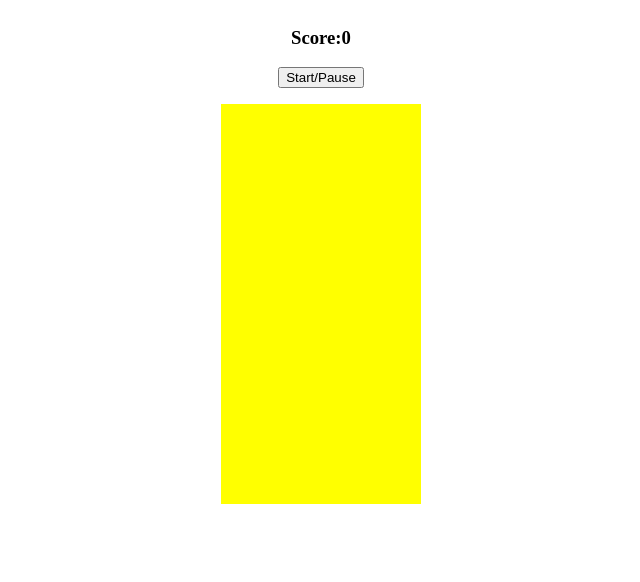
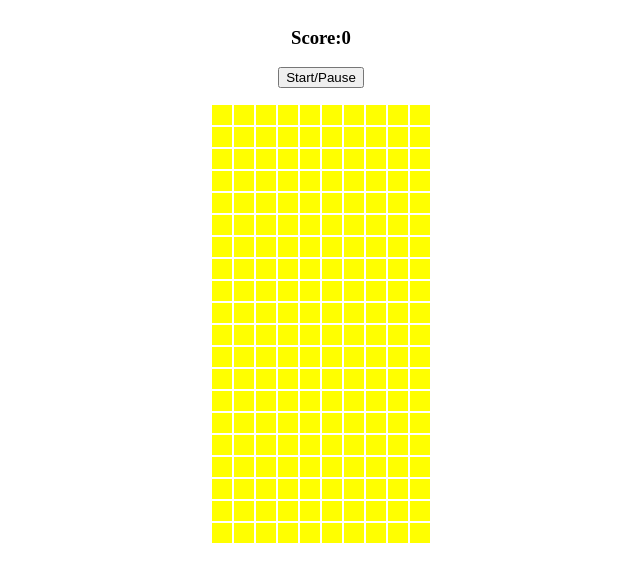
Before and after one commit to Olisun/Tetris, a plain HTML site: page index.html in a window 1280 px wide. Shown: the whole page, without its empty margins (319-959 px from the left). Drawn offline with Linux system fonts and the light colour scheme.

Commit message:
fixed grid in css. added shapes for the first 2 tetrominos in app.js

```diff
--- a/app.js
+++ b/app.js
@@ -2,16 +2,26 @@ document.addEventListener('DOMContentLoaded', () => {
   const grid = document.querySelector('.grid');
   // Turning all the sqaures into an array.
   let squares = Array.from(document.querySelectorAll('.grid div'));
-  const ScoreDisplay = document.getElementById('score');
-  const StartButton = document.getElementById('start');
+  const ScoreDisplay = document.querySelector('#score');
+  const StartButton = document.querySelector('#start');
   const width = 10;
 
-  console.log(squares)
+  // The tetris blocks.  See TUT for explanation for how they were drawn in Excel.
+  const lTetromino = [
+    [1, width + 1, width * 2 + 1, 2],
+    [width, width + 1, width + 2, width * 2 + 2],
+    [1, width + 1, width * 2 + 1, width * 2],
+    [width, width * 2, width * 2 + 1, width * 2 + 2]
+  ]
+
+  const zTetromino = [
+    [0, width, width + 1, width * 2 + 1],
+    [width + 1, width + 2, width * 2, width * 2 + 1],
+    [0, width, width + 1, width * 2 + 1],
+    [width + 1, width + 2, width * 2, width * 2 + 1]
+  ]
 
   squares.forEach(square => {
 
   })
-
-  showAlert('Oliver');
-
 })
--- a/styles.css
+++ b/styles.css
@@ -12,16 +12,18 @@
 
 .grid {
   margin-top: 1rem;
-  width: 200px;
-  height: 400px;
+  width: 220px;
+  height: 440px;
   display: flex;
   flex-wrap: wrap;
-  background-color: yellow;
 }
 
 .grid div {
   height: 20px;
   width: 20px;
+  /* border: 1px solid red; */
+  margin: 1px;
+  background-color: yellow;
 }
 
 h3 {
```
